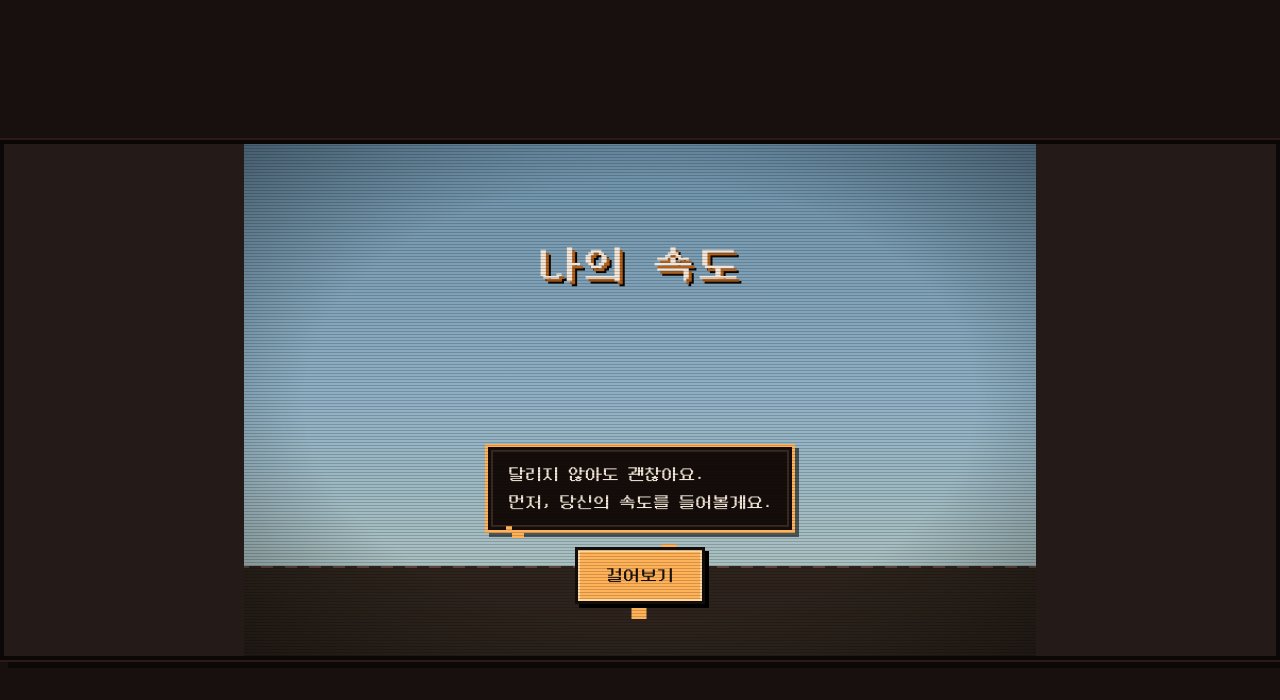
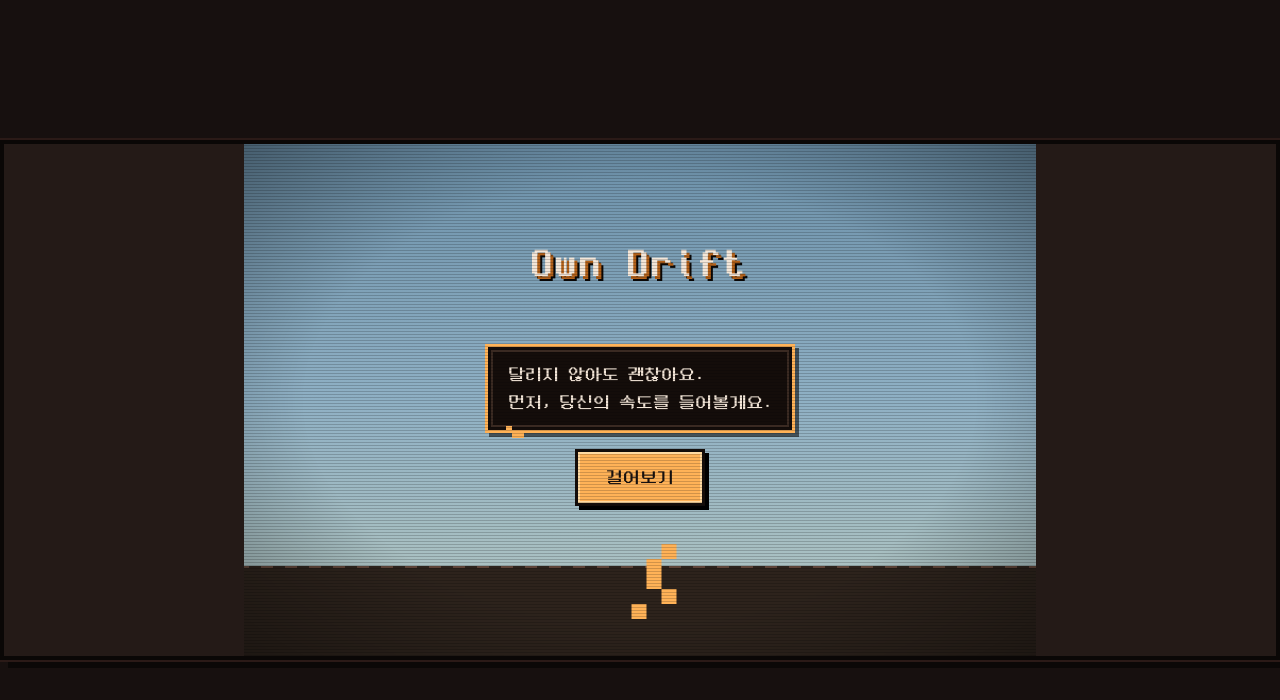
Before and after one commit to jiwon0995/own-drift, a Next.js app: page / in a window 1280 px wide. Shown: the top 700 px of the page. Built offline with nearby package versions, Linux system fonts and the light colour scheme.

Commit message:
fix(title): Own Drift 텍스트·레이아웃 조정 반영

```diff
--- a/components/screens/TitleScreen.tsx
+++ b/components/screens/TitleScreen.tsx
@@ -36,13 +36,13 @@ export default function TitleScreen({ onAdvance }: TitleScreenProps) {
           zIndex:     9,
         }}
       >
-        나의 속도
+        Own Drift
       </div>
 
       {/* 말풍선 — bubbleTop:300 (game-screens.html Title 기준) */}
       <div
         className="absolute left-0 right-0 flex justify-center px-8"
-        style={{ top: 300, zIndex: 10 }}
+        style={{ top: 200, zIndex: 10 }}
       >
         <SpeechBubble
           text={SCREEN_COPY.title.bubble}
@@ -55,7 +55,7 @@ export default function TitleScreen({ onAdvance }: TitleScreenProps) {
       <div
         className="absolute left-0 right-0 flex justify-center pointer-events-auto"
         style={{
-          bottom:     52,
+          bottom:     150,
           zIndex:     10,
           opacity:    bubbleDone ? 1 : 0,
           transition: 'opacity 0.6s ease',
```
